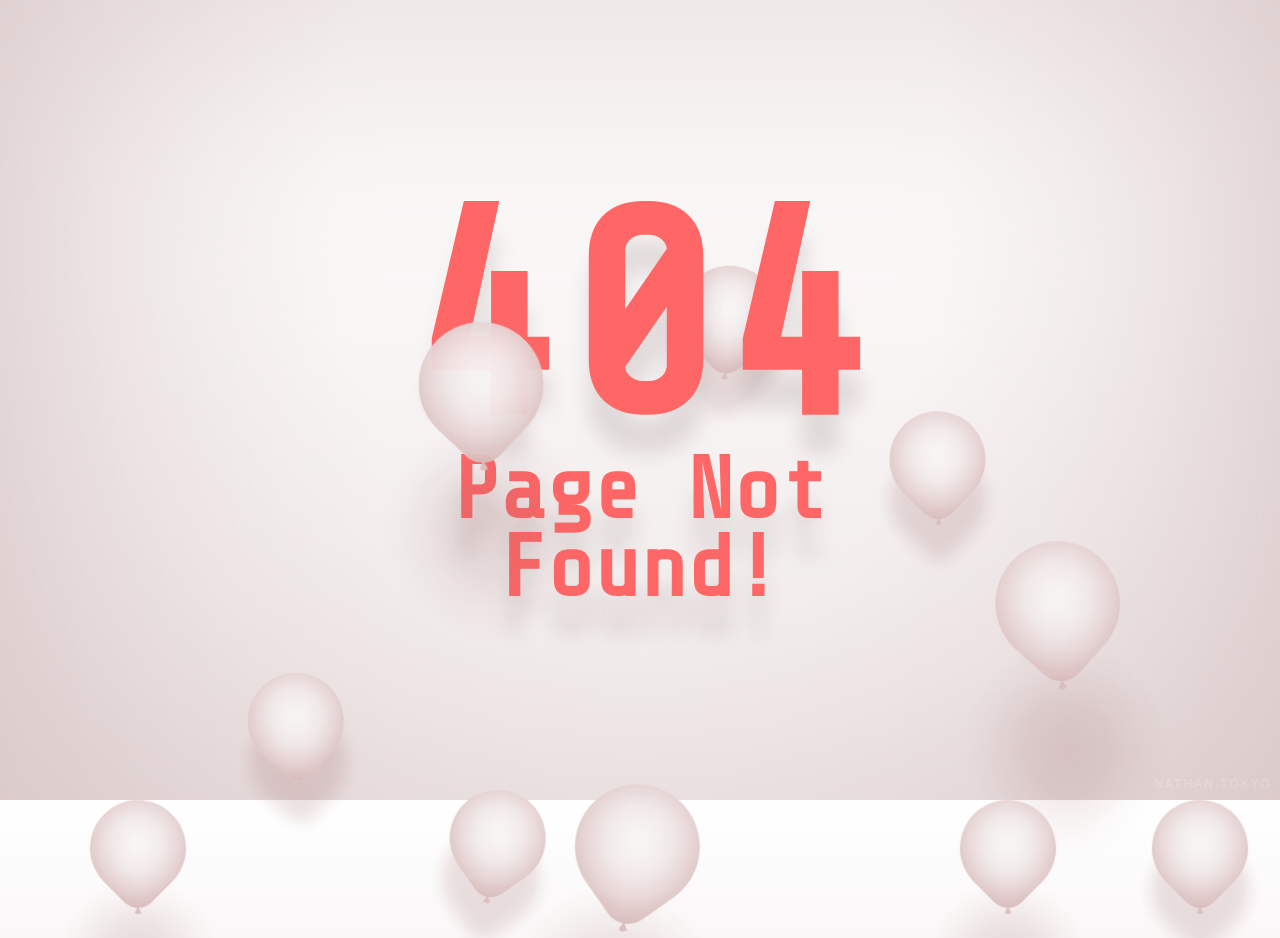
After one commit to cindywmiao/blog, a Flask app: template templates/404.html in a window 1280 px wide. The commit adds this page. Run offline with Flask 2, Linux system fonts and the light colour scheme; the template is opened without the code that fills it, so the values that code supplies are empty; some libraries are stand-ins or nearby versions.

Commit message:
update 404

```diff
--- a/app.py
+++ b/app.py
@@ -14,5 +14,8 @@ def demo():
     return render_template('demo.html')
 
 
+
+
+
 if __name__ == '__main__':
     app.run()
--- /dev/null
+++ b/static/css/ballons.css
@@ -0,0 +1,304 @@
+html {
+    font-size: 1.2vh;
+}
+
+body {
+    height: 100vh;
+    width: 100vw;
+    overflow: hidden;
+    background: -webkit-linear-gradient(white, #e0d1d1);
+    background: linear-gradient(white, #e0d1d1);
+    box-shadow: inset 0 5vh 30vh 5vh #d6c2c2;
+    font-family: "Share Tech Mono", monospace;
+    color: white;
+    font-size: 2rem;
+}
+body:after {
+    z-index: 1;
+    content: '';
+    position: absolute;
+    top: 0;
+    left: 0;
+    width: 100%;
+    height: 100%;
+    background-image: -webkit-radial-gradient(circle, #ffffff 40%, #e0d1d1);
+    background-image: radial-gradient(circle, #ffffff 40%, #e0d1d1);
+    -webkit-transform-origin: 50% 100%;
+    transform-origin: 50% 100%;
+    -webkit-transform: scaleY(1.5) scaleX(1);
+    transform: scaleY(1.5) scaleX(1);
+    opacity: 0.5;
+}
+
+.center {
+    position: absolute;
+    top: 50%;
+    left: 50%;
+    -webkit-transform: translate3d(-50%, -50%, 0);
+    transform: translate3d(-50%, -50%, 0);
+    text-align: center;
+    line-height: 0.9;
+    z-index: 3;
+}
+
+h1 {
+    font-size: 30rem;
+    margin: 0;
+    padding: 0;
+    color: #ff6666;
+}
+
+h2 {
+    font-size: 9rem;
+    margin: 0;
+    padding: 0;
+    color: #ff6666;
+}
+
+h1, h2 {
+    text-shadow: 0rem 4rem 2rem rgba(140, 115, 115, 0.2);
+}
+
+.balloon {
+    top: 100vh;
+    opacity: 0.95;
+    position: absolute;
+    -webkit-transform: translate3d(-50%, -50%, 0);
+    transform: translate3d(-50%, -50%, 0);
+    width: 10rem;
+    height: 10rem;
+    background: #faf9f9;
+    border-radius: 10rem 10rem 4rem 10rem;
+    -webkit-transform: rotate(45deg);
+    transform: rotate(45deg);
+    box-shadow: inset -0.5rem -0.5rem 5rem -0.5rem #c99c9c, 3rem 3rem 1.5rem rgba(153, 102, 102, 0.2);
+    -webkit-animation: float1 10s infinite ease-out;
+    animation: float1 10s infinite ease-out;
+}
+@-webkit-keyframes float1 {
+    0% {
+        -webkit-transform: rotate(40deg) translateY(0) translateX(0);
+        transform: rotate(40deg) translateY(0) translateX(0);
+    }
+    100% {
+        -webkit-transform: rotate(50deg) translateY(-85vh) translateX(-85vh);
+        transform: rotate(50deg) translateY(-85vh) translateX(-85vh);
+    }
+}
+@keyframes float1 {
+    0% {
+        -webkit-transform: rotate(40deg) translateY(0) translateX(0);
+        transform: rotate(40deg) translateY(0) translateX(0);
+    }
+    100% {
+        -webkit-transform: rotate(50deg) translateY(-85vh) translateX(-85vh);
+        transform: rotate(50deg) translateY(-85vh) translateX(-85vh);
+    }
+}
+@-webkit-keyframes float2 {
+    0% {
+        -webkit-transform: rotate(55deg) translateY(0) translateX(0);
+        transform: rotate(55deg) translateY(0) translateX(0);
+    }
+    100% {
+        -webkit-transform: rotate(45deg) translateY(-85vh) translateX(-85vh);
+        transform: rotate(45deg) translateY(-85vh) translateX(-85vh);
+    }
+}
+@keyframes float2 {
+    0% {
+        -webkit-transform: rotate(55deg) translateY(0) translateX(0);
+        transform: rotate(55deg) translateY(0) translateX(0);
+    }
+    100% {
+        -webkit-transform: rotate(45deg) translateY(-85vh) translateX(-85vh);
+        transform: rotate(45deg) translateY(-85vh) translateX(-85vh);
+    }
+}
+@-webkit-keyframes float3 {
+    0% {
+        -webkit-transform: rotate(45deg) translateY(0) translateX(0);
+        transform: rotate(45deg) translateY(0) translateX(0);
+    }
+    100% {
+        -webkit-transform: rotate(35deg) translateY(-85vh) translateX(-85vh);
+        transform: rotate(35deg) translateY(-85vh) translateX(-85vh);
+    }
+}
+@keyframes float3 {
+    0% {
+        -webkit-transform: rotate(45deg) translateY(0) translateX(0);
+        transform: rotate(45deg) translateY(0) translateX(0);
+    }
+    100% {
+        -webkit-transform: rotate(35deg) translateY(-85vh) translateX(-85vh);
+        transform: rotate(35deg) translateY(-85vh) translateX(-85vh);
+    }
+}
+@-webkit-keyframes floatfront1 {
+    0% {
+        -webkit-transform: scale(1.3) rotate(40deg) translateY(0) translateX(0);
+        transform: scale(1.3) rotate(40deg) translateY(0) translateX(0);
+    }
+    100% {
+        -webkit-transform: scale(1.3) rotate(50deg) translateY(-100vh) translateX(-100vh);
+        transform: scale(1.3) rotate(50deg) translateY(-100vh) translateX(-100vh);
+    }
+}
+@keyframes floatfront1 {
+    0% {
+        -webkit-transform: scale(1.3) rotate(40deg) translateY(0) translateX(0);
+        transform: scale(1.3) rotate(40deg) translateY(0) translateX(0);
+    }
+    100% {
+        -webkit-transform: scale(1.3) rotate(50deg) translateY(-100vh) translateX(-100vh);
+        transform: scale(1.3) rotate(50deg) translateY(-100vh) translateX(-100vh);
+    }
+}
+@-webkit-keyframes floatfront2 {
+    0% {
+        -webkit-transform: scale(1.3) rotate(55deg) translateY(0) translateX(0);
+        transform: scale(1.3) rotate(55deg) translateY(0) translateX(0);
+    }
+    100% {
+        -webkit-transform: scale(1.3) rotate(45deg) translateY(-100vh) translateX(-85vh);
+        transform: scale(1.3) rotate(45deg) translateY(-100vh) translateX(-85vh);
+    }
+}
+@keyframes floatfront2 {
+    0% {
+        -webkit-transform: scale(1.3) rotate(55deg) translateY(0) translateX(0);
+        transform: scale(1.3) rotate(55deg) translateY(0) translateX(0);
+    }
+    100% {
+        -webkit-transform: scale(1.3) rotate(45deg) translateY(-100vh) translateX(-85vh);
+        transform: scale(1.3) rotate(45deg) translateY(-100vh) translateX(-85vh);
+    }
+}
+@-webkit-keyframes floatfront3 {
+    0% {
+        -webkit-transform: scale(1.3) rotate(45deg) translateY(0) translateX(0);
+        transform: scale(1.3) rotate(45deg) translateY(0) translateX(0);
+    }
+    100% {
+        -webkit-transform: scale(1.3) rotate(35deg) translateY(-85vh) translateX(-100vh);
+        transform: scale(1.3) rotate(35deg) translateY(-85vh) translateX(-100vh);
+    }
+}
+@keyframes floatfront3 {
+    0% {
+        -webkit-transform: scale(1.3) rotate(45deg) translateY(0) translateX(0);
+        transform: scale(1.3) rotate(45deg) translateY(0) translateX(0);
+    }
+    100% {
+        -webkit-transform: scale(1.3) rotate(35deg) translateY(-85vh) translateX(-100vh);
+        transform: scale(1.3) rotate(35deg) translateY(-85vh) translateX(-100vh);
+    }
+}
+.balloon:after {
+    content: '';
+    position: absolute;
+    bottom: -.05rem;
+    right: -.05rem;
+    border-top: 0.5rem solid transparent;
+    border-bottom: 0.5rem solid transparent;
+    border-right: 0.9rem solid #dbbdbd;
+    -webkit-transform: rotate(45deg);
+    transform: rotate(45deg);
+    border-radius: 1rem;
+}
+
+.holder.back {
+    position: relative;
+    z-index: 2;
+}
+.holder.back .balloon:nth-child(1) {
+    left: 50%;
+    -webkit-animation: float2 9.5s infinite cubic-bezier(0.47, 0, 0.745, 0.715);
+    animation: float2 9.5s infinite cubic-bezier(0.47, 0, 0.745, 0.715);
+    -webkit-animation-delay: 0s;
+    animation-delay: 0s;
+}
+.holder.back .balloon:nth-child(2) {
+    left: 20%;
+    -webkit-animation: float1 10s infinite cubic-bezier(0.47, 0, 0.745, 0.715);
+    animation: float1 10s infinite cubic-bezier(0.47, 0, 0.745, 0.715);
+    -webkit-animation-delay: 3.2s;
+    animation-delay: 3.2s;
+}
+.holder.back .balloon:nth-child(3) {
+    left: 90%;
+    -webkit-animation: float3 10.5s infinite cubic-bezier(0.47, 0, 0.745, 0.715);
+    animation: float3 10.5s infinite cubic-bezier(0.47, 0, 0.745, 0.715);
+    -webkit-animation-delay: 7.7s;
+    animation-delay: 7.7s;
+}
+.holder.back .balloon:nth-child(4) {
+    left: 70%;
+    -webkit-animation: float1 9s infinite cubic-bezier(0.47, 0, 0.745, 0.715);
+    animation: float1 9s infinite cubic-bezier(0.47, 0, 0.745, 0.715);
+    -webkit-animation-delay: 1.3s;
+    animation-delay: 1.3s;
+}
+.holder.back .balloon:nth-child(5) {
+    left: 35%;
+    -webkit-animation: float2 10.2s infinite cubic-bezier(0.47, 0, 0.745, 0.715);
+    animation: float2 10.2s infinite cubic-bezier(0.47, 0, 0.745, 0.715);
+    -webkit-animation-delay: 5.6s;
+    animation-delay: 5.6s;
+}
+
+.holder.front {
+    position: relative;
+    z-index: 4;
+}
+.holder.front .balloon {
+    box-shadow: inset -0.5rem -0.5rem 5rem -0.5rem #c99c9c, 8rem 8rem 4rem rgba(153, 102, 102, 0.2);
+}
+.holder.front .balloon:nth-child(1) {
+    left: 80%;
+    -webkit-animation: floatfront1 10s infinite cubic-bezier(0.47, 0, 0.745, 0.715);
+    animation: floatfront1 10s infinite cubic-bezier(0.47, 0, 0.745, 0.715);
+    -webkit-animation-delay: 2.8s;
+    animation-delay: 2.8s;
+}
+.holder.front .balloon:nth-child(2) {
+    left: 35%;
+    -webkit-animation: floatfront1 10s infinite cubic-bezier(0.47, 0, 0.745, 0.715);
+    animation: floatfront1 10s infinite cubic-bezier(0.47, 0, 0.745, 0.715);
+    -webkit-animation-delay: 1.4s;
+    animation-delay: 1.4s;
+}
+.holder.front .balloon:nth-child(3) {
+    left: 7%;
+    -webkit-animation: floatfront3 10s infinite cubic-bezier(0.47, 0, 0.745, 0.715);
+    animation: floatfront3 10s infinite cubic-bezier(0.47, 0, 0.745, 0.715);
+    -webkit-animation-delay: 7.7s;
+    animation-delay: 7.7s;
+}
+.holder.front .balloon:nth-child(4) {
+    left: 46%;
+    -webkit-animation: floatfront2 10s infinite cubic-bezier(0.47, 0, 0.745, 0.715);
+    animation: floatfront2 10s infinite cubic-bezier(0.47, 0, 0.745, 0.715);
+    -webkit-animation-delay: 6.3s;
+    animation-delay: 6.3s;
+}
+.holder.front .balloon:nth-child(5) {
+    left: 75%;
+    -webkit-animation: floatfront1 10s infinite cubic-bezier(0.47, 0, 0.745, 0.715);
+    animation: floatfront1 10s infinite cubic-bezier(0.47, 0, 0.745, 0.715);
+    -webkit-animation-delay: 8.9s;
+    animation-delay: 8.9s;
+}
+
+.sig {
+    position: fixed;
+    bottom: 8px;
+    right: 8px;
+    text-decoration: none;
+    font-size: 12px;
+    font-weight: 100;
+    font-family: sans-serif;
+    color: rgba(255, 255, 255, 0.4);
+    letter-spacing: 2px;
+}
--- /dev/null
+++ b/templates/404.html
@@ -0,0 +1,39 @@
+<!DOCTYPE html>
+<html >
+<head>
+    <meta charset="UTF-8">
+    <title>Balloons</title>
+    <meta name="viewport" content="width=device-width, initial-scale=1">
+    <link href="https://fonts.googleapis.com/css?family=Share+Tech+Mono" rel="stylesheet">
+
+    <link rel="stylesheet" href="https://cdnjs.cloudflare.com/ajax/libs/normalize/5.0.0/normalize.min.css">
+    <link rel="stylesheet" href="../static/css/ballons.css">
+</head>
+
+<body>
+
+<div class="holder back">
+    <div class="balloon"></div>
+    <div class="balloon"></div>
+    <div class="balloon"></div>
+    <div class="balloon"></div>
+    <div class="balloon"></div>
+</div>
+<div class="center">
+    <h1>404</h1>
+    <h2>Page Not Found!</h2>
+</div>
+<div class="holder front">
+    <div class="balloon"></div>
+    <div class="balloon"></div>
+    <div class="balloon"></div>
+    <div class="balloon"></div>
+    <div class="balloon"></div>
+</div>
+
+<a class="sig" href="http://nathan.tokyo" target="_blank">NATHAN.TOKYO</a>
+<script src='https://cdnjs.cloudflare.com/ajax/libs/jquery/3.1.0/jquery.min.js'></script>
+
+
+</body>
+</html>
```
Also changed, not shown: static/css/timeline.css (+8 -7 lines), static/js/main/timeline.js (+4 -4 lines), templates/index.html (+22 -81 lines), templates/stars.html (added, +10 -0 lines), templates/timeline.html (+3 -4 lines), static/img/profit.jpeg (renamed from static/img/timeline/profit.jpeg), static/img/timeline/enseirb.png, static/img/timeline/lectra.png (added), static/img/timeline/tongji.jpg (deleted), static/img/timeline/tongji.png (added).
